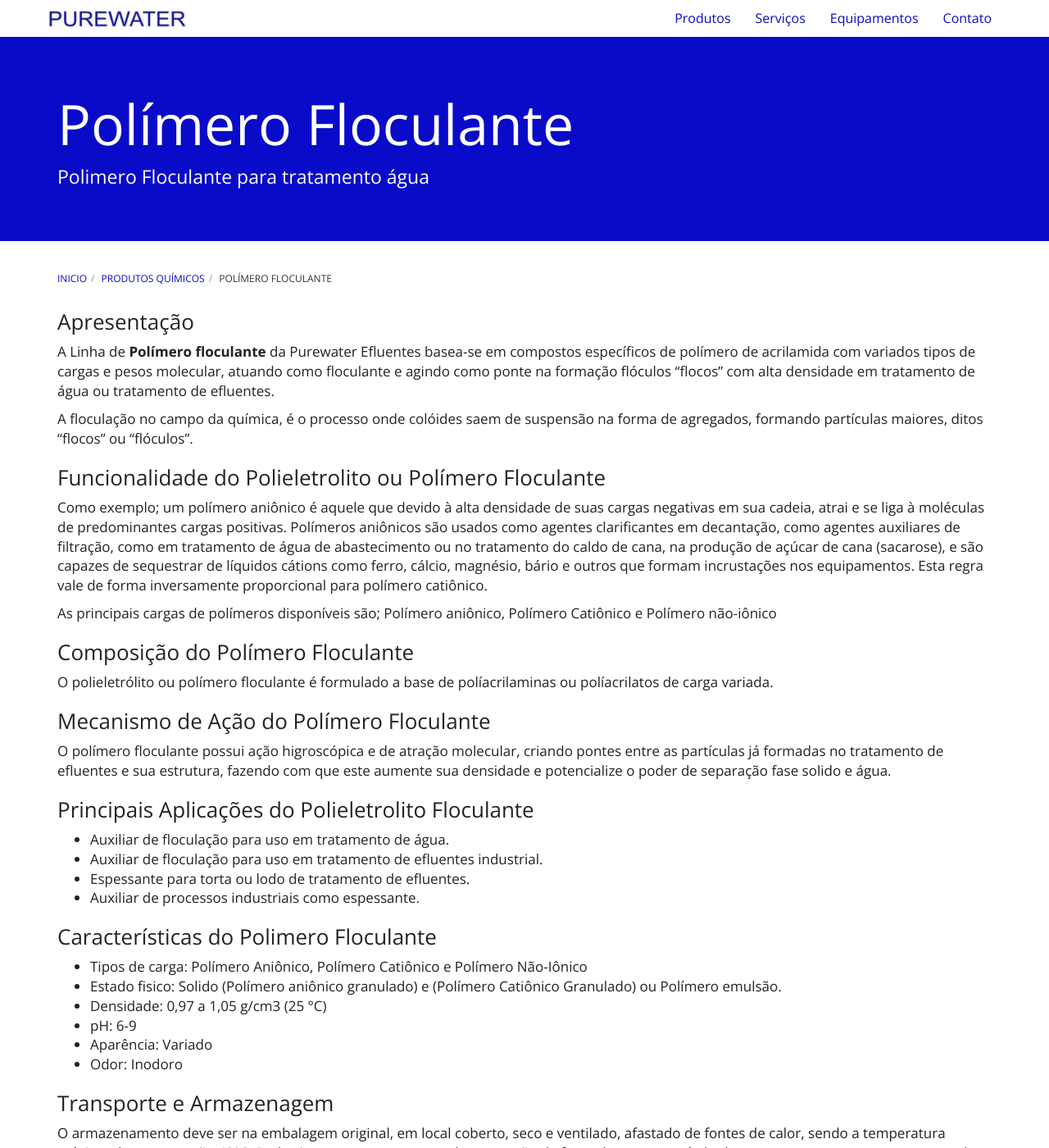
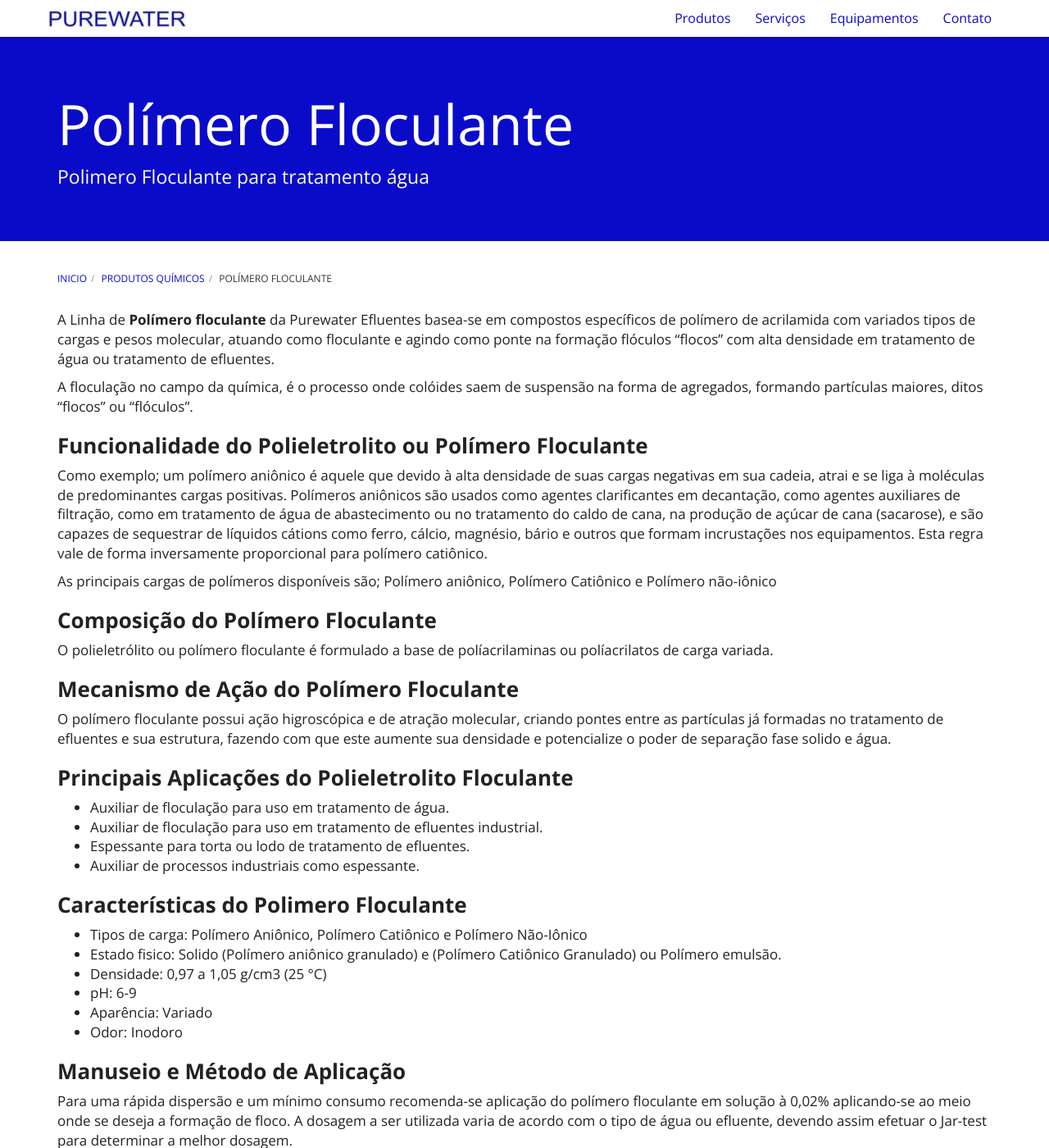
Before and after one commit to purewaterefluentes/purewaterefluentes.github.io, a Jekyll site: the page built from produtos/polieletrolito-polimero-floculante.md, in a window 1280 px wide and 1400 px high. Shown: the whole window at 82% size. Built offline with Jekyll 4.4.1, drawn with Linux system fonts in a browser that asks for light colours; nearby versions of some CDN libraries; library files that are not in the unit come from our copies; some of the changed text lies outside the part shown.

Commit message:
Update polieletrolito-polimero-floculante.md

```diff
--- a/produtos/polieletrolito-polimero-floculante.md
+++ b/produtos/polieletrolito-polimero-floculante.md
@@ -5,33 +5,32 @@
 subtitle: Polimero Floculante para tratamento água
 ---
 
-### Apresentação
 A Linha de **Polímero floculante** da Purewater Efluentes basea-se em compostos específicos de polímero de acrilamida com variados tipos de cargas e pesos molecular, atuando como floculante e agindo como ponte na formação flóculos "flocos" com alta densidade em tratamento de água ou tratamento de efluentes.
 
 A floculação no campo da química, é o processo onde colóides saem de suspensão na forma de agregados, formando partículas maiores, ditos "flocos" ou "flóculos".
 
-### Funcionalidade do Polieletrolito ou Polímero Floculante
+### **Funcionalidade do Polieletrolito ou Polímero Floculante**
 
 Como exemplo; um polímero aniônico é aquele que devido à alta densidade de suas cargas negativas em sua cadeia, atrai e se liga à moléculas de predominantes cargas positivas. Polímeros aniônicos são usados como agentes clarificantes em decantação, como agentes auxiliares de filtração, como em tratamento de água de abastecimento ou no tratamento do caldo de cana, na produção de açúcar de cana (sacarose), e são capazes de sequestrar de líquidos cátions como ferro, cálcio, magnésio, bário e outros que formam incrustações nos equipamentos.
 Esta regra vale de forma inversamente proporcional para polímero catiônico.
 
 As principais cargas de polímeros disponíveis são; Polímero aniônico, Polímero Catiônico e Polímero não-iônico
 
-### Composição do Polímero Floculante
+### **Composição do Polímero Floculante**
 O polieletrólito ou polímero floculante é formulado a base de políacrilaminas ou políacrilatos de carga variada.
 
-### Mecanismo de Ação do Polímero Floculante
+### **Mecanismo de Ação do Polímero Floculante**
 O polímero floculante possui ação higroscópica e de atração molecular, criando pontes entre as partículas já formadas no tratamento de efluentes e sua estrutura, fazendo com que este aumente sua densidade e potencialize o poder de separação fase solido e água.
 
 
-### Principais Aplicações do Polieletrolito Floculante
+### **Principais Aplicações do Polieletrolito Floculante**
 
 - Auxiliar de floculação para uso em tratamento de água.
 - Auxiliar de floculação para uso em tratamento de efluentes industrial.
 - Espessante para torta ou lodo de tratamento de efluentes.
 - Auxiliar de processos industriais como espessante.
 
-### Características do Polimero Floculante
+### **Características do Polimero Floculante**
 
 - Tipos de carga: Polímero Aniônico, Polímero Catiônico e Polímero Não-Iônico
 - Estado fisico: Solido (Polímero aniônico granulado) e (Polímero Catiônico Granulado) ou Polímero emulsão.
@@ -40,17 +39,12 @@
 - Aparência: Variado
 - Odor: Inodoro
 
-### Transporte e Armazenagem
-O armazenamento deve ser na embalagem original, em local coberto, seco e ventilado, afastado de fontes de calor, sendo a temperatura máxima de conservação 40°C.
-Pode vir a ocorrer o processo de separação de fases durante o período de armazenagem, o que se reverte sob agitação sem que suas propriedades sejam alteradas.
-Mantido em sua embalagem original e fechada, a vida útil é de 12 meses a partir da data de  fabricação.
-
-### Manuseio e Método de Aplicação
+### **Manuseio e Método de Aplicação**
 Para uma rápida dispersão e um mínimo consumo recomenda-se aplicação do polímero floculante em solução à 0,02% aplicando-se ao meio onde se deseja a formação de floco.
 A dosagem a ser utilizada varia de acordo com o tipo de água ou efluente, devendo assim efetuar o Jar-test para determinar a melhor dosagem.
 
 
-### Embalagens
+### **Embalagens**
 
 - Polimero floculante em bombona plastica de 25 Kg
 - Polimero floculante em saco de polietileno de 25 Kg
```
